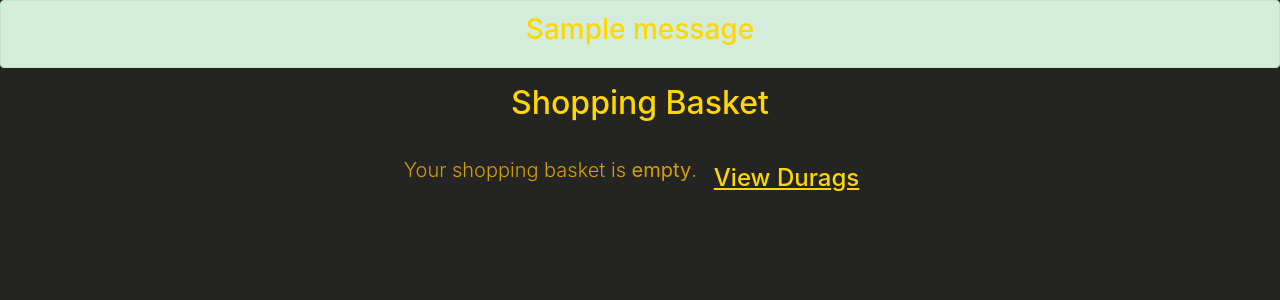
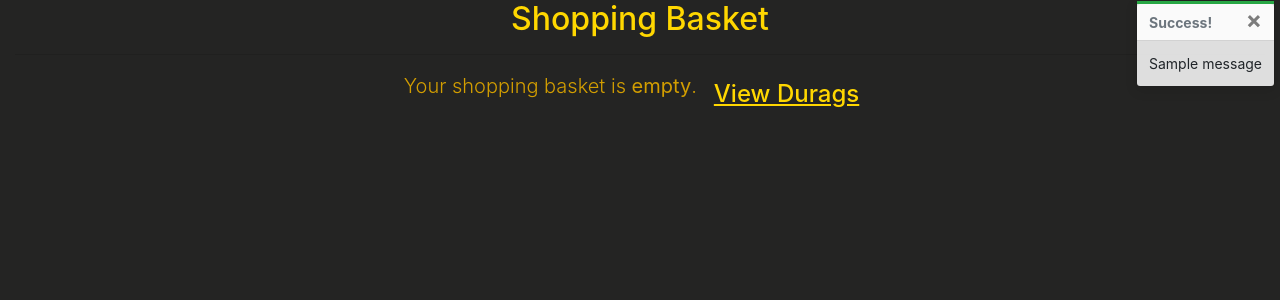
Before and after one commit to devisis/myrag, a Django app: page /basket/ in a window 1280 px wide. Shown: the part 56-356 px from the top of the page. Run offline with Django 3.2, Linux system fonts and the light colour scheme; tables that the repository leaves empty hold one stand-in row (values such as "Sample post"); one stand-in notice (Sample message) is shown; some libraries are stand-ins or nearby versions.

Commit message:
Update toast templates and add toasts to base

```diff
--- a/basket/templates/basket/basket.html
+++ b/basket/templates/basket/basket.html
@@ -20,7 +20,6 @@
       {% if basket_durags %}
       <!-- create table to house durags added to basket -->
       <div class="col-8 table-responsive rounded">
-        {{ basket_durags }}
         <table class="table table-striped table-dark">
           <thead class="thead-dark">
             <tr>
--- a/basket/views.py
+++ b/basket/views.py
@@ -2,6 +2,7 @@ from django.shortcuts import (
     render, redirect, get_object_or_404, reverse, HttpResponse
 )
 from django.contrib import messages
+
 from products.views import view_product
 from products.models import Product
 
@@ -26,13 +27,7 @@ def add_to_basket(request, durag_id):
         basket[durag_id] = quantity
 
     request.session['basket'] = basket
-    print('if ', durag_id)
-    print('is in > list basket keys', list(basket.keys()))
-    print('this many > quaintity', quantity)
-    print('plus this many // else equal to this many > basket id', basket[durag_id])
-    print('request basket session', request.session['basket'])
-
-    messages.success(request, f'Added {quantity} {durag.name}')
+    messages.success(request, f'Added {quantity} of the {durag.name} to your basket')
     return redirect(view_basket)
 
 
--- a/myrag/settings.py
+++ b/myrag/settings.py
@@ -63,6 +63,7 @@ TEMPLATES = [
     },
 ]
 
+MESSAGE_STORAGE = 'django.contrib.messages.storage.session.SessionStorage'
 
 AUTHENTICATION_BACKENDS = (
     # Needed to login by username in Django admin, regardless of `allauth`
--- a/static/css/base.css
+++ b/static/css/base.css
@@ -17,6 +17,8 @@ p {
 html {
     height: 100%;
 }
+
+
 
 /* Navbar */
 
@@ -77,3 +79,19 @@ input::-webkit-inner-spin-button {
 .table{
 	text-align:center
 }
+
+/* toasts */
+.toast-container {
+    z-index: 999999999999;
+    position: fixed;
+    top: 56px;
+    right: 5px;
+}
+
+.toast {
+    overflow: visible;
+}
+
+.toast-status-bar {
+    height: 3px;
+}
--- a/templates/base.html
+++ b/templates/base.html
@@ -52,12 +52,19 @@
   </header>
 
   {% if messages %}
-  <section id="alerts">
+  <section class= "toast-container" id="alerts">
       {% for msg in messages %}
-          <!-- all django message tags mirror bootstrap, except error/danger -->
-          <aside class="alert {% if msg.tags == 'error' %}alert-danger{% else %}alert-{{ msg.tags }}{% endif %} text-center" role="alert">
-              <h3>{{ msg }}</h3>
-          </aside>
+        {% with msg.level as level %}
+          {% if level == 40 %}
+            {% include 'includes/toasts/toast_error.html' %}
+          {% elif level == 30 %}
+            {% include 'includes/toasts/toast_warning.html' %}
+          {% elif level == 25 %}
+            {% include 'includes/toasts/toast_success.html' %}
+          {% else %}
+            {% include 'includes/toasts/toast_info.html' %}
+          {% endif %}
+        {% endwith %}
       {% endfor %}
   </section>
 {% endif %}
@@ -69,6 +76,9 @@
   {% endblock %}
 
   {% block postloadjs %}
+  <script type="text/javascript">
+    $('.toast').toast('show');
+  </script>
   {% endblock %}
 
 </body>
--- a/templates/includes/toasts/toast_success.html
+++ b/templates/includes/toasts/toast_success.html
@@ -1,4 +1,5 @@
-<div class="toast" role="alert" aria-live="assertive" aria-atomic="true">
+<div class="toast" role="alert" data-autohide="false">
+  <div class="toast-status-bar bg-success"></div>
   <div class="toast-header">
     <strong class="mr-auto">Success!</strong>
     <button type="button" class="ml-2 mb-1 close" data-dismiss="toast" aria-label="Close">
@@ -6,6 +7,10 @@
     </button>
   </div>
   <div class="toast-body">
-      {{ message }}
+    <div class="row">
+      <div class="col">{{ msg }}</div>
     </div>
+
   </div>
+
+</div>
```
Also changed, not shown: templates/includes/toasts/toast_error.html (+7 -2 lines), templates/includes/toasts/toast_info.html (+7 -2 lines), templates/includes/toasts/toast_warning.html (+8 -5 lines). Lines whose indentation alone changed are shown as unchanged.
